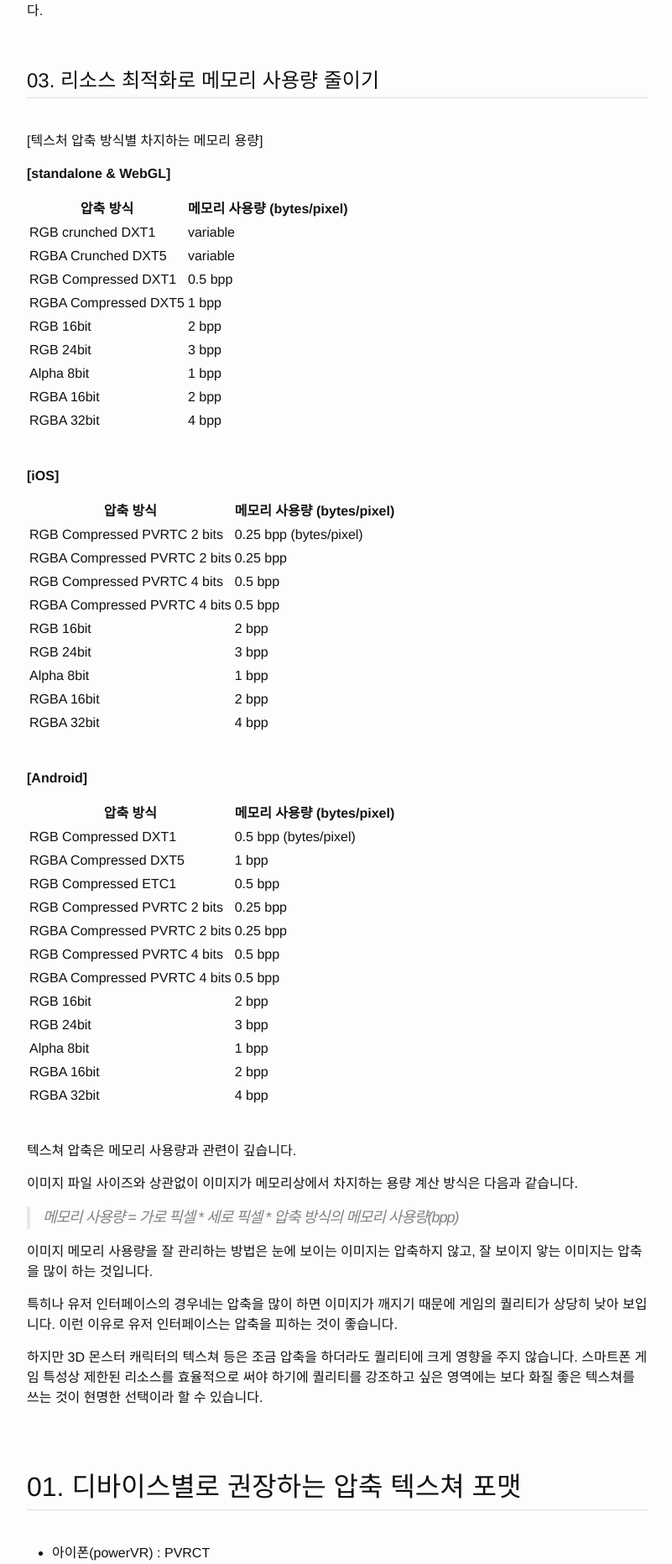
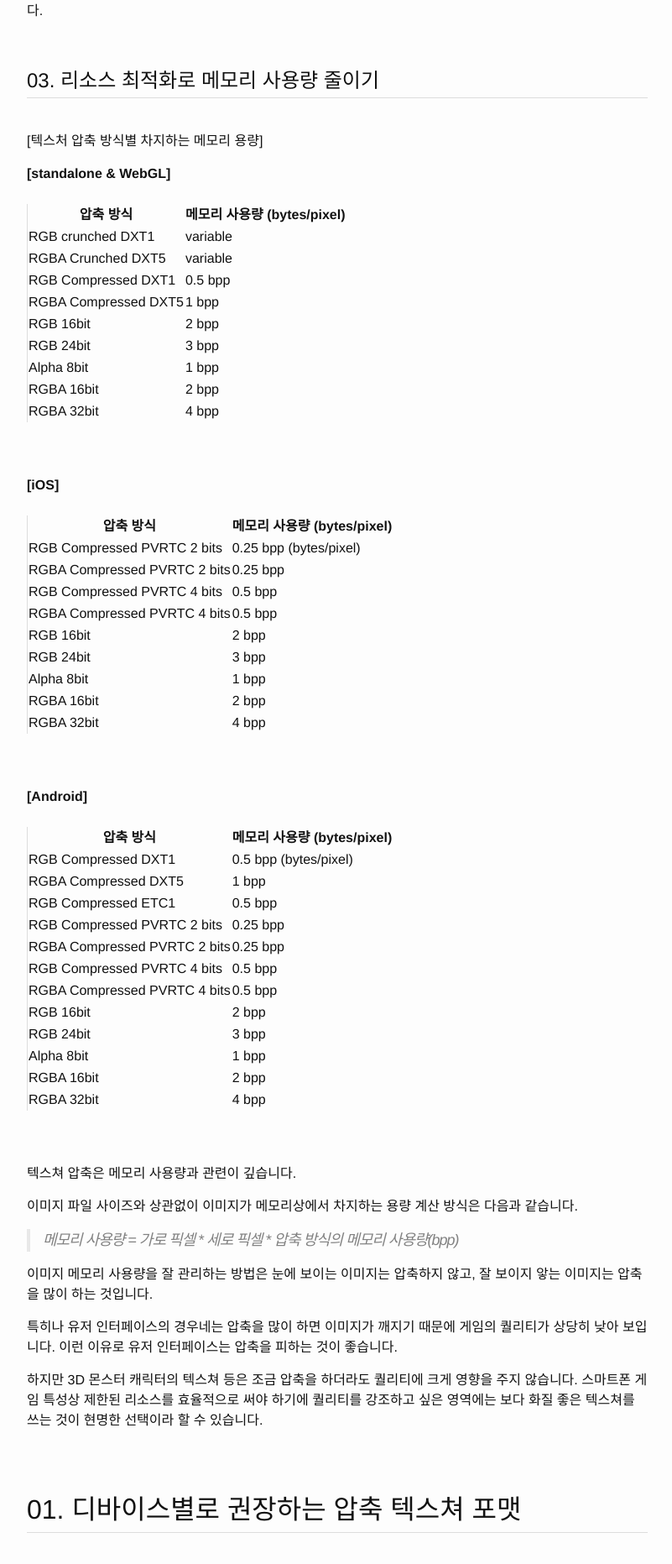
Before and after one commit to karais89/karais89.github.io_back, a Jekyll site: the page built from _posts/2017-02-19-unity3d-optimizing-performance.markdown, in a window 1280 px wide. Shown: the part 3225-5088 px from the top of the page at 84% size, without its empty margins (238-1039 px from the left). Built offline with Jekyll 4.4.1, drawn with Linux system fonts in a browser that asks for light colours; some web fonts are replaced; comment, search, counter and statistics services are not loaded.

Commit message:
테이블 css 변경

```diff
--- a/_sass/minima/_base.scss
+++ b/_sass/minima/_base.scss
@@ -224,3 +224,12 @@
   border-width: 1px;
   margin: 3em 0;
 }
+
+.post-content > table {
+  display: block;
+  overflow: auto;
+  margin: 1.5em 0;
+  border-left: 1px solid
+  #ddd;
+  border-collapse: collapse;
+}
```
